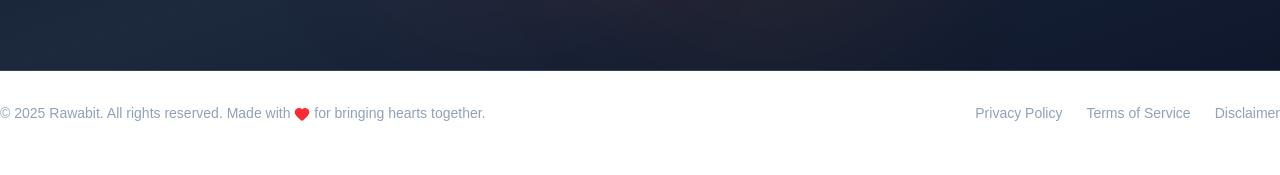
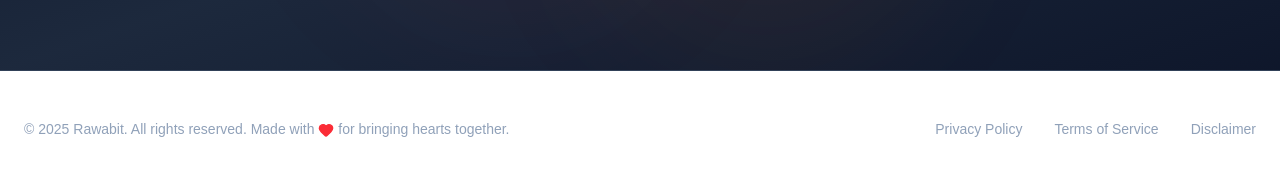
Before and after one commit to Faizan1637/rawabit, a Next.js app: page / in a window 1280 px wide. Shown: the part 4243-4418 px from the top of the page. Before the commit the page ends 4366 px from the top, so only its background shows below. Built offline with nearby package versions, Linux system fonts and the light colour scheme; no server answers.

Commit message:
improve the bottom bar

```diff
--- a/src/components/bottombar.tsx
+++ b/src/components/bottombar.tsx
@@ -1,23 +1,26 @@
 import { Heart } from "lucide-react"
+import Link from "next/link"
 
 export default function BottomBar() {
   return (
-    <div className="border-t border-slate-700 pt-8">
-      <div className="flex flex-col md:flex-row justify-between items-center space-y-4 md:space-y-0">
+    <div className="border-t border-slate-700 py-12 px-6">
+      <div className="max-w-7xl mx-auto">
+        <div className="flex flex-col md:flex-row justify-between items-center space-y-6 md:space-y-0">
           <p className="text-slate-400 text-sm text-center md:text-left">
             © {new Date().getFullYear()} Rawabit. All rights reserved. Made with{" "}
             <Heart className="w-4 h-4 inline fill-current text-red-500" /> for bringing hearts together.
           </p>
-        <div className="flex space-x-6 text-sm">
-          <a href="/privacy" className="text-slate-400 hover:text-orange-400 transition-colors">
+          <div className="flex gap-8 text-sm">
+            <Link href="/privacy" className="text-slate-400 hover:text-orange-400 transition-colors">
               Privacy Policy
-          </a>
-          <a href="/terms-of-use" className="text-slate-400 hover:text-orange-400 transition-colors">
+            </Link>
+            <Link href="/terms-of-use" className="text-slate-400 hover:text-orange-400 transition-colors">
               Terms of Service
-          </a>
-          <a href="/disclaimer" className="text-slate-400 hover:text-orange-400 transition-colors">
+            </Link>
+            <Link href="/disclaimer" className="text-slate-400 hover:text-orange-400 transition-colors">
               Disclaimer
-          </a>
+            </Link>
+          </div>
         </div>
       </div>
     </div>
```
Lines whose indentation alone changed are shown as unchanged.
